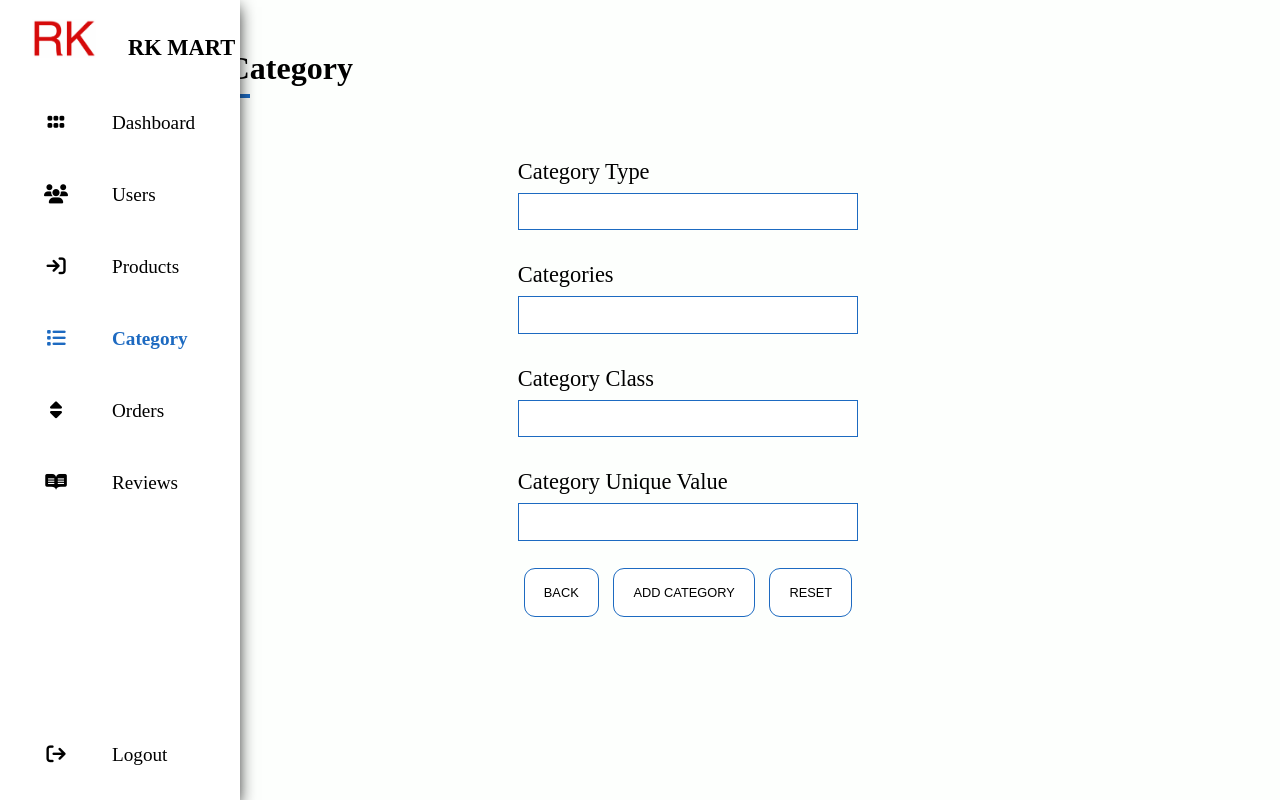
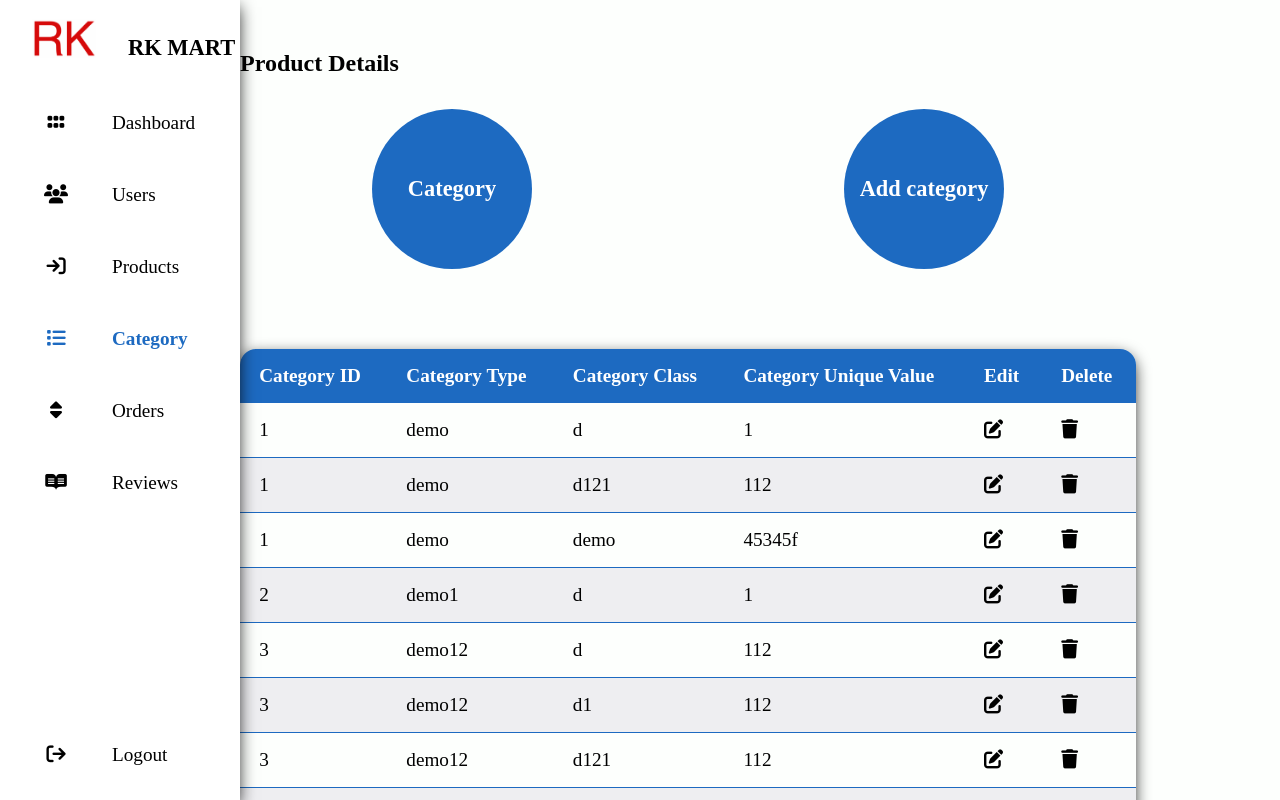
Before and after one commit to kiran2023/RK_Super_Mart, an Angular app: page /admin/category in a window 1280 px wide. Shown: the top 800 px of the page. Built offline with nearby package versions, Linux system fonts and the light colour scheme; data requests are answered from the project's data file; sample sign-in values are in the browser's storage.

Commit message:
dynamicCategory

```diff
--- a/db.json
+++ b/db.json
@@ -794,6 +794,10 @@
     {
       "categoryTypeData": "demo121",
       "id": 4
+    },
+    {
+      "categoryTypeData": "de",
+      "id": 5
     }
   ],
   "category": [
@@ -863,6 +867,22 @@
         "112"
       ],
       "id": 4
+    },
+    {
+      "categoryType": "de",
+      "category": [
+        "i",
+        "u"
+      ],
+      "categoryClass": [
+        "i",
+        "u"
+      ],
+      "categoryUniqueValue": [
+        "i",
+        "u"
+      ],
+      "id": 5
     }
   ],
   "cartData": [
--- a/src/app/admin/categoryData/categoryData.component.css
+++ b/src/app/admin/categoryData/categoryData.component.css
@@ -1,3 +1,87 @@
+.grid {
+    display: grid;
+}
+
+.Data-grid-two-columns {
+    grid-template-columns: 10% 80%;
+}
+
+.container {
+    max-width: 140rem;
+    padding: 0 4rem;
+}
+
+.userTable {
+    border-collapse: collapse;
+    margin: 3rem 0;
+    width: 100%;
+    font-size: 1.2rem;
+    border-radius: 1rem 1rem 0 0;
+    box-shadow: var(--box-shadow);
+    overflow: hidden;
+}
+
+.userTable thead {
+    text-align: left;
+    background-color: var(--btns-background);
+    color: var(--white);
+    font-weight: 900;
+}
+
+.userTable th,
+.userTable td {
+    padding: 1rem 1.2rem;
+}
+
+.userTable tbody tr {
+    border-bottom: 1px solid var(--btns-background);
+    cursor: pointer;
+}
+
+.userTable tbody tr:nth-of-type(even) {
+    background: rgb(238, 238, 241);
+}
+
+.userTable tbody tr:hover{
+    background-color: var(--btns-background);
+    color: var(--white);
+}
+
+.userTable tbody tr:last-of-type {
+    border-bottom: 0.3rem solid var(--btns-background);
+}
+
+.productDatas .fa-solid, .fas{
+    padding-right: 5rem;
+}
+
+:is(.totalProducts, .totalUsers) {
+    width: 10rem;
+    height: 10rem;
+    border-radius: 50%;
+    background-color: var(--btns-background);
+    color: var(--white);
+    font-weight: 900;
+    display: flex;
+    justify-content: center;
+    align-items: center;
+    flex-direction: column;
+    margin: 2rem auto;
+    cursor: pointer;
+}
+
+:is(.totalProducts, .totalUsers) p {
+    font-size: 1.4rem;
+}
+
+.dashboardHistory {
+    display: flex;
+    justify-content: center;
+    align-items: center;
+}
+
+/* CATEGORY DATA */
+/*
 section {
     padding: 2rem 0;
 }
@@ -52,4 +136,4 @@ section h2{
     width: 100%;
     display: flex;
     justify-content: space-evenly;
-}
+} */
--- a/src/app/admin/categoryData/categoryData.component.html
+++ b/src/app/admin/categoryData/categoryData.component.html
@@ -1,4 +1,58 @@
-<section>
+<div class="grid Data-grid-two-columns">
+  <app-navbar></app-navbar>
+
+  <div class="container">
+    <section class="categoryDiv">
+
+      <div>
+        <h2>Product Details</h2>
+
+        <div class="dashboardOverview">
+
+          <div class="grid dashboardHistory">
+            <div class="totalProducts">
+              <p>Category</p>
+              <p></p>
+            </div>
+            <div class="totalUsers">
+              <p>Add category</p>
+              <p></p>
+            </div>
+          </div>
+
+        </div>
+
+        <table class="userTable">
+          <thead>
+            <tr>
+              <th>Category ID</th>
+              <th>Category Type</th>
+              <th>Category Class</th>
+              <th>Category Unique Value</th>
+              <th>Edit</th>
+              <th>Delete</th>
+            </tr>
+          </thead>
+
+          <tbody id="productDatas">
+            <ng-container *ngFor="let category of categoryDisplay">
+              <tr *ngFor="let cat of category.category; index as i">
+                <td>{{ category.id }}</td>
+                <td>{{category.categoryType}}</td>
+                <td>{{cat}}</td>
+                <td>{{category.categoryUniqueValue[i]}}</td>
+                <td> <i class="fa-solid fa-pen-to-square"></i></td>
+                <td><i class="fa-solid fa-trash"></i> </td>
+              </tr>
+            </ng-container>
+          </tbody>
+        </table>
+      </div>
+    </section>
+  </div>
+</div>
+
+<!-- <section>
   <h2 class="common-heading"> Add Category </h2>
 
   <div class="container grid-two-columns">
@@ -35,4 +89,4 @@
       </div>
     </div>
   </div>
-</section>
+</section> -->
--- a/src/app/admin/categoryData/categoryData.component.ts
+++ b/src/app/admin/categoryData/categoryData.component.ts
@@ -27,7 +27,6 @@ export class CategoryDataComponent implements OnInit {
     this.adminService.getCategory().subscribe((data) => {
       this.categoryDisplay = data;
     });
-    // this.adminService.addCategoryTest().subscribe();
   }
 
   addProduct(formData: any) {
--- a/src/app/admin/manage-products/manage-products.component.css
+++ b/src/app/admin/manage-products/manage-products.component.css
@@ -11,7 +11,7 @@
     padding: 0 4rem;
 }
 
-.productDiv{
+.categoryDiv{
     width: 100%;
 }
 
```
Also changed, not shown: src/app/admin/addCategory/addCategory.component.ts (added, +15 -0 lines), src/app/admin/addCategory/addCategory.component.css (added), src/app/admin/addCategory/addCategory.component.html (added), 1 other file (tests, documents, lock files or other folders).
